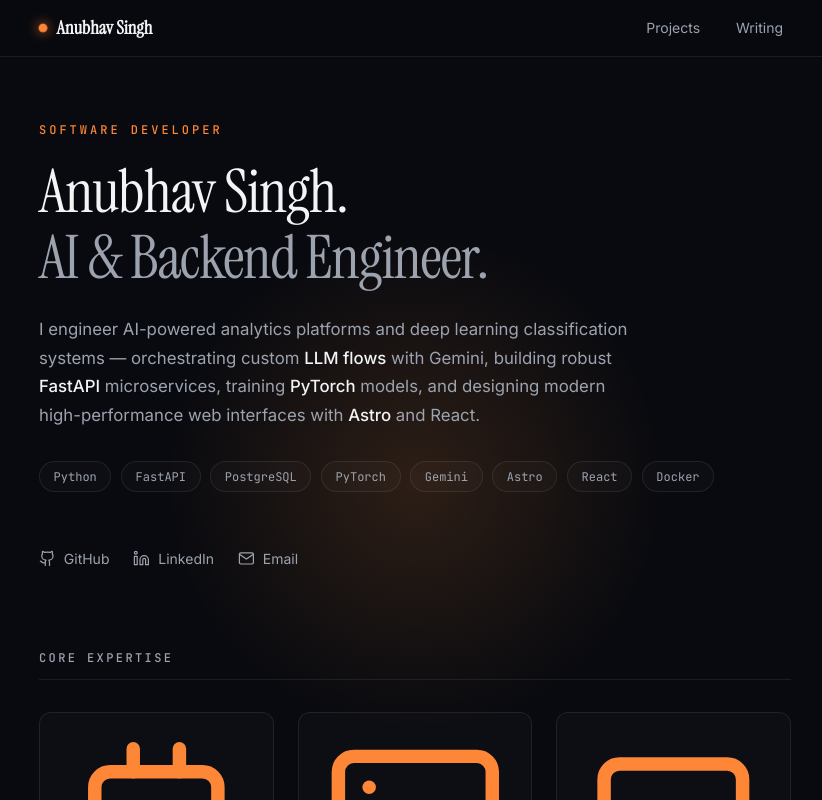
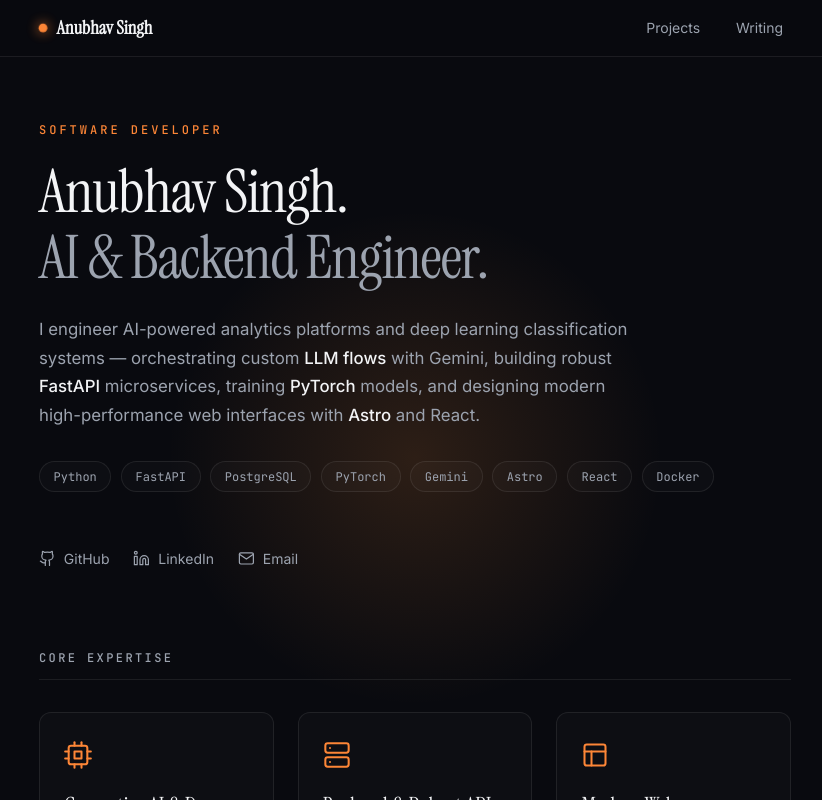
Before and after one commit to anubhavsinghgtm/portfolio-app, a React (Vite) app in the folder portfolio-app/: page / in a window 1280 px wide. Shown: the top 800 px of the page, without its empty margins (225-1047 px from the left). Built offline with nearby package versions, Linux system fonts and the light colour scheme; no server answers; the database is empty.

Commit message:
fix: restore expertise section icon sizes styling

```diff
--- a/portfolio-app/src/index.css
+++ b/portfolio-app/src/index.css
@@ -850,6 +850,12 @@
   margin-bottom: 1.25rem;
 }
 
+.expertise-icon {
+  width: 1.75rem;
+  height: 1.75rem;
+  stroke-width: 1.75;
+}
+
 .expertise-title {
   font-family: var(--font-serif);
   font-size: 1.4rem;
```
